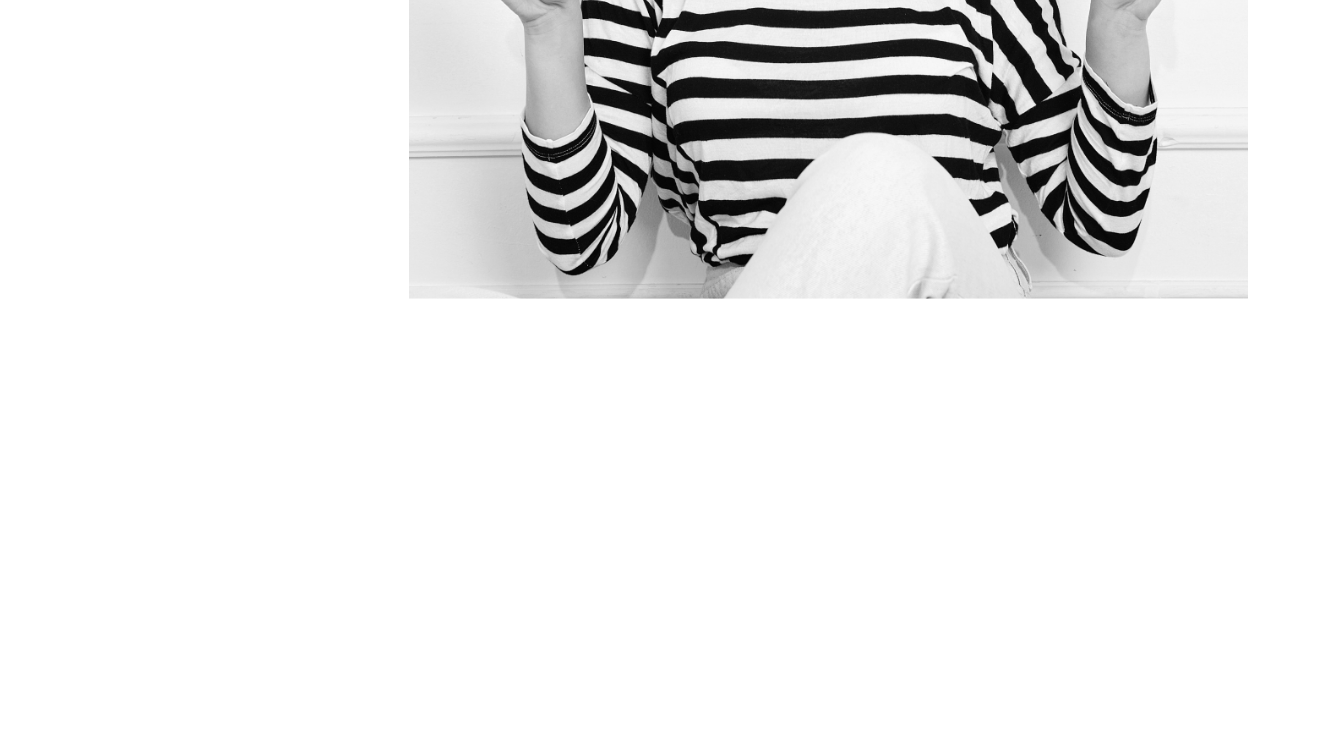
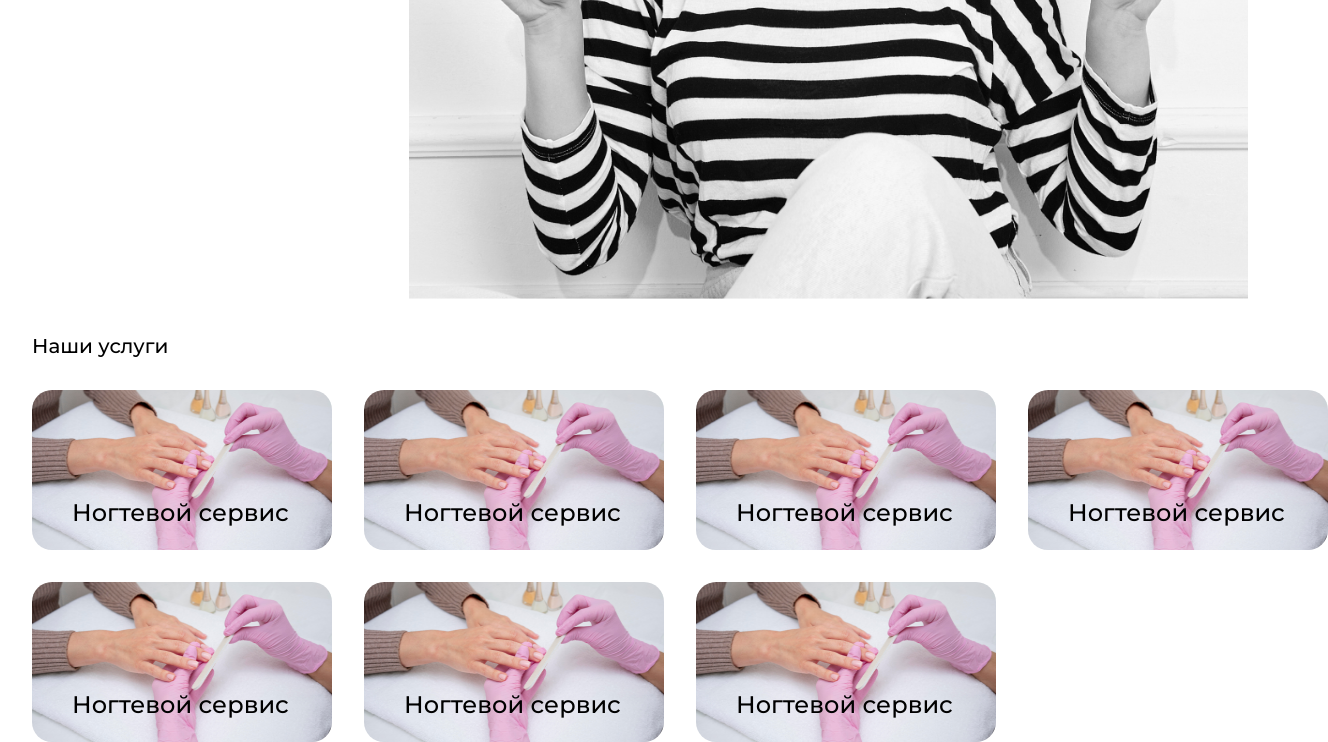
Before and after one commit to Nikko919/beautysalon, a plain HTML site: page index.html in a window 1280 px wide. Shown: the part 561-1303 px from the top of the page, 1328 px wide, since content can reach past the window. Before the commit the page ends 860 px from the top, so only its background shows below. Drawn offline with nearby package versions, Linux system fonts and the light colour scheme.

Commit message:
Добовил блок услеги и адаптировал его

```diff
--- a/css/header/header.css
+++ b/css/header/header.css
@@ -161,6 +161,9 @@
 }
 
 @media (min-width:1900px) {
+  .container {
+    max-width: 2060px;
+  }
 
   .header__wrapper {
     padding-inline: 0;
--- a/css/hero/hero.css
+++ b/css/hero/hero.css
@@ -13,7 +13,8 @@
   display: none;
 }
 
-.hero__title {
+.hero__title,
+.title {
   font-family: var(--montm);
   font-size: 20px;
   font-weight: 500;
@@ -117,6 +118,13 @@
 }
 
 @media (min-width:1900px) {
+  .container {
+    max-width: 2060px;
+  }
+
+  .hero__inner {
+    margin: 0;
+  }
 
   .hero__text-box {
     max-width: 500px;
@@ -142,4 +150,5 @@
   }
 
 
+
 }
--- a/css/main.css
+++ b/css/main.css
@@ -2,6 +2,7 @@
 @import url('basic/basic.css');
 @import url('header/header.css');
 @import url('hero/hero.css');
+@import url('services/services.css');
 
 
 
--- /dev/null
+++ b/css/services/services.css
@@ -0,0 +1,102 @@
+.services {
+  margin-top: 35px;
+}
+
+.services__inner {
+  margin-inline: 10px;
+}
+
+.services__cards-box {
+  margin-top: 32px;
+
+}
+
+.card {
+  min-width: 300px;
+  height: 160px;
+  position: relative;
+  border-radius: 20px;
+  -webkit-border-radius: 20px;
+  -moz-border-radius: 20px;
+  -ms-border-radius: 20px;
+  -o-border-radius: 20px;
+  margin-bottom: 20px;
+}
+
+.card__link {
+  position: absolute;
+  width: 100%;
+  height: 100%;
+  z-index: 3;
+}
+
+.card__img {
+  position: absolute;
+  width: 100%;
+  height: 100%;
+  top: 0;
+  left: 0;
+  bottom: 0;
+  right: 0;
+  z-index: -1;
+  border-radius: 20px;
+  -webkit-border-radius: 20px;
+  -moz-border-radius: 20px;
+  -ms-border-radius: 20px;
+  -o-border-radius: 20px;
+}
+
+.card__title {
+  position: absolute;
+  bottom: 23px;
+  left: 40px;
+  font-family: var(--montm);
+  font-size: 24px;
+  line-height: 27.6px;
+  text-align: center;
+}
+
+@media (min-width:768px) {
+  .services__cards-box {
+    display: flex;
+    flex-wrap: wrap;
+    gap: 32px;
+  }
+
+  .card {
+    flex: 1 1 auto;
+    margin-bottom: 0;
+
+  }
+}
+
+@media (min-width:1024px) {
+  .services__inner {
+    margin-inline: 32px;
+  }
+
+  .services__cards-box {
+    display: flex;
+    flex-wrap: wrap;
+    gap: 30px;
+  }
+
+  .card {
+    flex: 0;
+    margin-bottom: 0;
+
+  }
+}
+
+@media (min-width:1200px) {
+  .services__inner {
+    margin-inline: 32px;
+  }
+
+  .services__cards-box {
+    margin-top: 32px;
+    display: grid;
+    grid-template-columns: repeat(4, 1fr);
+    gap: 32px;
+  }
+}
--- a/index.html
+++ b/index.html
@@ -56,7 +56,7 @@
     </header>
     <main class="main">
       <section class="hero">
-        <div class="cantainer">
+        <div class="container">
           <div class="hero__inner">
             <div class="hero__text-box">
               <h1 class="hero__title">Поможем подчеркнуть вашу естественную красоту</h1>
@@ -69,6 +69,64 @@
           </div>
         </div>
       </section>
+      <section class="services">
+        <div class="container">
+          <div class="services__inner">
+            <h2 class="title">Наши услуги</h2>
+            <div class="services__cards-box">
+              <div class="card">
+                <a href="##" class="card__link"></a>
+                <img src="images\Frame 13.png" alt="" class="card__img">
+                <!-- <div class="card__img-box">
+                </div> -->
+                <h3 class="card__title">Ногтевой сервис</h3>
+              </div>
+              <div class="card">
+                <a href="##" class="card__link"></a>
+                <img src="images\Frame 13.png" alt="" class="card__img">
+                <!-- <div class="card__img-box">
+                </div> -->
+                <h3 class="card__title">Ногтевой сервис</h3>
+              </div>
+              <div class="card">
+                <a href="##" class="card__link"></a>
+                <img src="images\Frame 13.png" alt="" class="card__img">
+                <!-- <div class="card__img-box">
+                </div> -->
+                <h3 class="card__title">Ногтевой сервис</h3>
+              </div>
+              <div class="card">
+                <a href="##" class="card__link"></a>
+                <img src="images\Frame 13.png" alt="" class="card__img">
+                <!-- <div class="card__img-box">
+                </div> -->
+                <h3 class="card__title">Ногтевой сервис</h3>
+              </div>
+              <div class="card">
+                <a href="##" class="card__link"></a>
+                <img src="images\Frame 13.png" alt="" class="card__img">
+                <!-- <div class="card__img-box">
+                </div> -->
+                <h3 class="card__title">Ногтевой сервис</h3>
+              </div>
+              <div class="card">
+                <a href="##" class="card__link"></a>
+                <img src="images\Frame 13.png" alt="" class="card__img">
+                <!-- <div class="card__img-box">
+                </div> -->
+                <h3 class="card__title">Ногтевой сервис</h3>
+              </div>
+              <div class="card">
+                <a href="##" class="card__link"></a>
+                <img src="images\Frame 13.png" alt="" class="card__img">
+                <!-- <div class="card__img-box">
+                </div> -->
+                <h3 class="card__title">Ногтевой сервис</h3>
+              </div>
+            </div>
+          </div>
+        </div>
+      </section>
     </main>
     <footer class="footer">
 
```
Also changed, not shown: js/animation.js (+0 -16 lines), images/Frame 13.png (added), js/main.js (line endings or trailing spaces).
